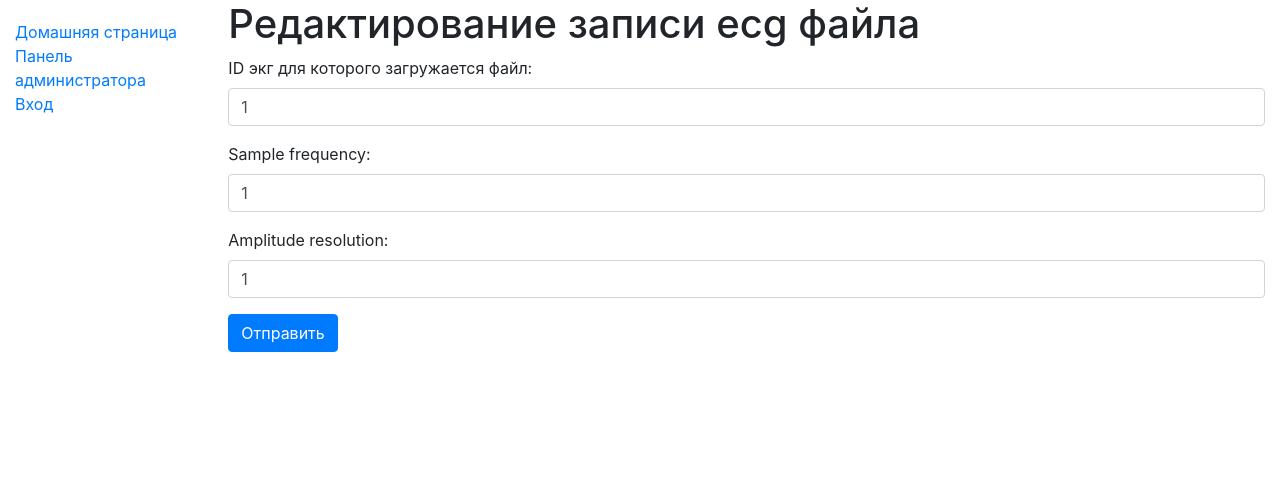
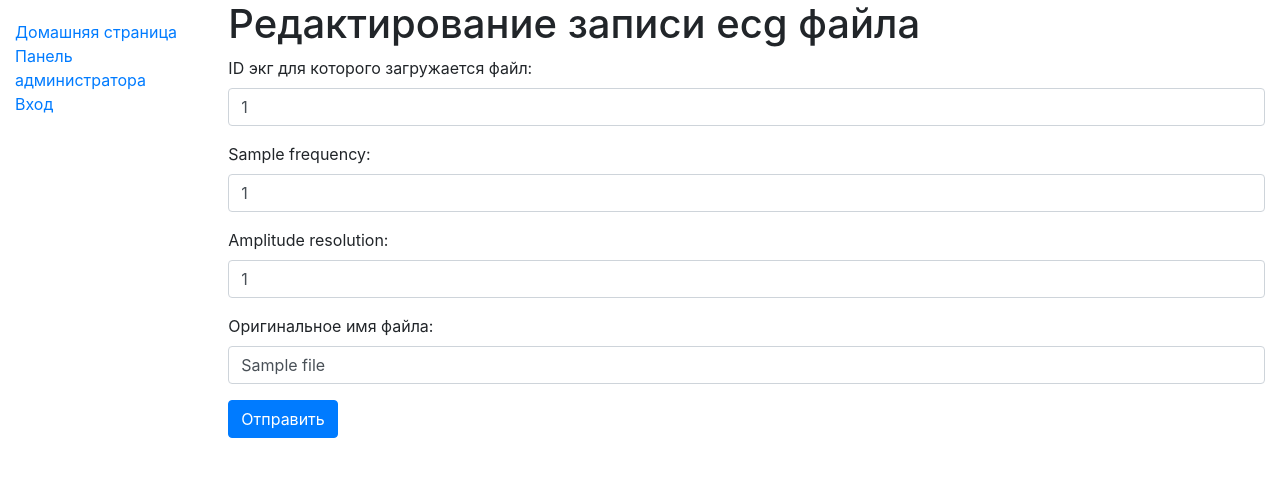
Before and after one commit to abubaca4/minio_test_rep, a Django app: page /edit/file/1/ in a window 1280 px wide. Shown: the top 477 px of the page. Run offline with Django 3.2, Linux system fonts and the light colour scheme; tables that the repository leaves empty hold one stand-in row (values such as "Sample post"); some libraries are stand-ins or nearby versions.

Commit message:
file edit changes

```diff
--- a/minio_ecg/ecg_storage/forms.py
+++ b/minio_ecg/ecg_storage/forms.py
@@ -20,7 +20,7 @@ class FileUploadForm(forms.Form):
     file_format = forms.CharField(
         min_length=1, max_length=20)
     original_file_name = forms.CharField(
-        min_length=1, max_length=200)
+        min_length=1, max_length=200, label='Оригинальное имя файла')
 
     def clean_ecg_id_field(self):
         data = self.cleaned_data['ecg_id_field']
--- a/minio_ecg/ecg_storage/templates/post_forms/file_edit.html
+++ b/minio_ecg/ecg_storage/templates/post_forms/file_edit.html
@@ -20,6 +20,11 @@
         {% render_field form.amplitude_resolution_field class+="form-control" %}
         {{ form.amplitude_resolution_field.errors }}
     </div>
+    <div class="form-group">
+        {{ form.original_file_name.label_tag }}
+        {% render_field form.original_file_name class+="form-control" %}
+        {{ form.original_file_name.errors }}
+    </div>
     {% render_field form.file_hash class+="form-control" type+="hidden" %}
     {% render_field form.file_format class+="form-control" type+="hidden" %}
     <button type="submit" id="check_and_upload" class="btn btn-primary">Отправить</button>
--- a/minio_ecg/ecg_storage/views.py
+++ b/minio_ecg/ecg_storage/views.py
@@ -238,11 +238,12 @@ def edit_file(request: HttpRequest, id: int):
             file_obj.ecg_id = ecg_inst
             file_obj.sample_frequency = form.cleaned_data['sample_frequency_field']
             file_obj.amplitude_resolution = form.cleaned_data['amplitude_resolution_field']
+            file_obj.original_name = form.cleaned_data['original_file_name']
             file_obj.save()
             return redirect(file_obj.get_absolute_url())
     else:
         form = FileUploadForm(initial={'ecg_id_field': file_obj.ecg_id.id, 'sample_frequency_field': file_obj.sample_frequency,
-                                       'amplitude_resolution_field': file_obj.amplitude_resolution, 'file_hash': file_obj.file_hash, 'file_format': file_obj.format})
+                                       'amplitude_resolution_field': file_obj.amplitude_resolution, 'file_hash': file_obj.file_hash, 'file_format': file_obj.format, 'original_file_name': file_obj.original_name})
 
     return render(
         request,
```
